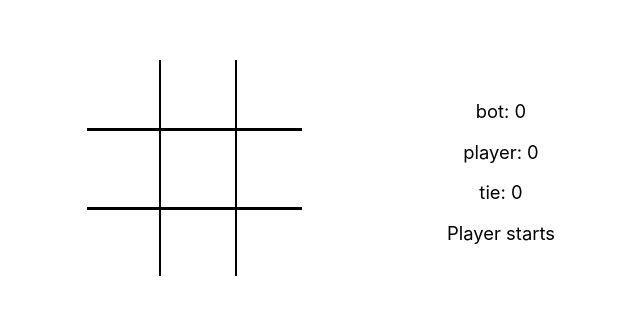
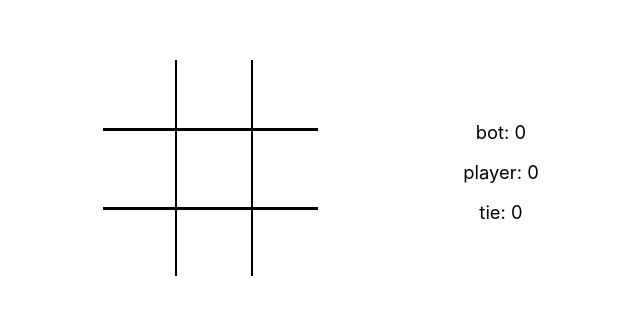
Before and after one commit to ollielynas/naughts-and-crosses, a React (Create React App) app: page / in a window 1280 px wide. Shown: the part 228-542 px from the top of the page, without its empty margins (323-963 px from the left). Built offline with nearby package versions, Linux system fonts and the light colour scheme.

Commit message:
agged to github paiges

```diff
--- a/package.json
+++ b/package.json
@@ -2,6 +2,7 @@
   "name": "naughts-and-crosses",
   "version": "0.1.0",
   "private": true,
+  "homepage": "https://ollielynas.github.io/naughts-and-crosses/",
   "dependencies": {
     "@testing-library/jest-dom": "^5.16.2",
     "@testing-library/react": "^12.1.2",
@@ -20,7 +21,9 @@
     "start": "react-scripts start",
     "build": "react-scripts build",
     "test": "react-scripts test",
-    "eject": "react-scripts eject"
+    "eject": "react-scripts eject",
+    "predeploy": "npm run build",
+"deploy": "gh-pages -d build"
   },
   "eslintConfig": {
     "extends": [
--- a/src/App.tsx
+++ b/src/App.tsx
@@ -304,7 +304,7 @@ function App() {
         <p className="App-score-text">{("bot: " + bot)}</p>
         <p className="App-score-text">{"player: " + player}</p>
         <p className="App-score-text">{"tie: " + tie}</p>
-        <p className="App-score-text" onClick={console.log()}>{start}</p>
+        {/* <p className="App-score-text" onClick={console.log()}>{start}</p> */}
       </div>
     </div>
   );
```
